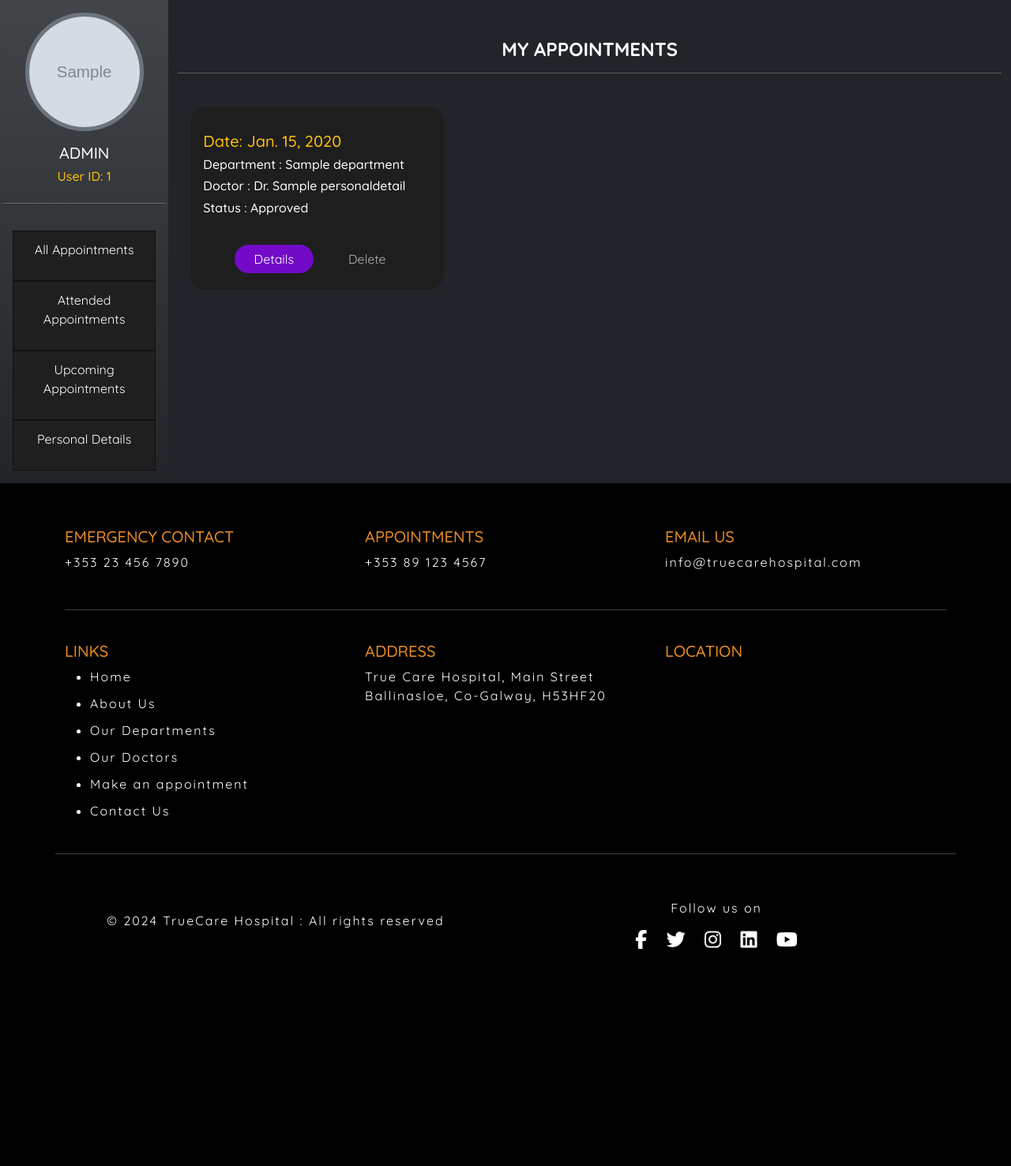
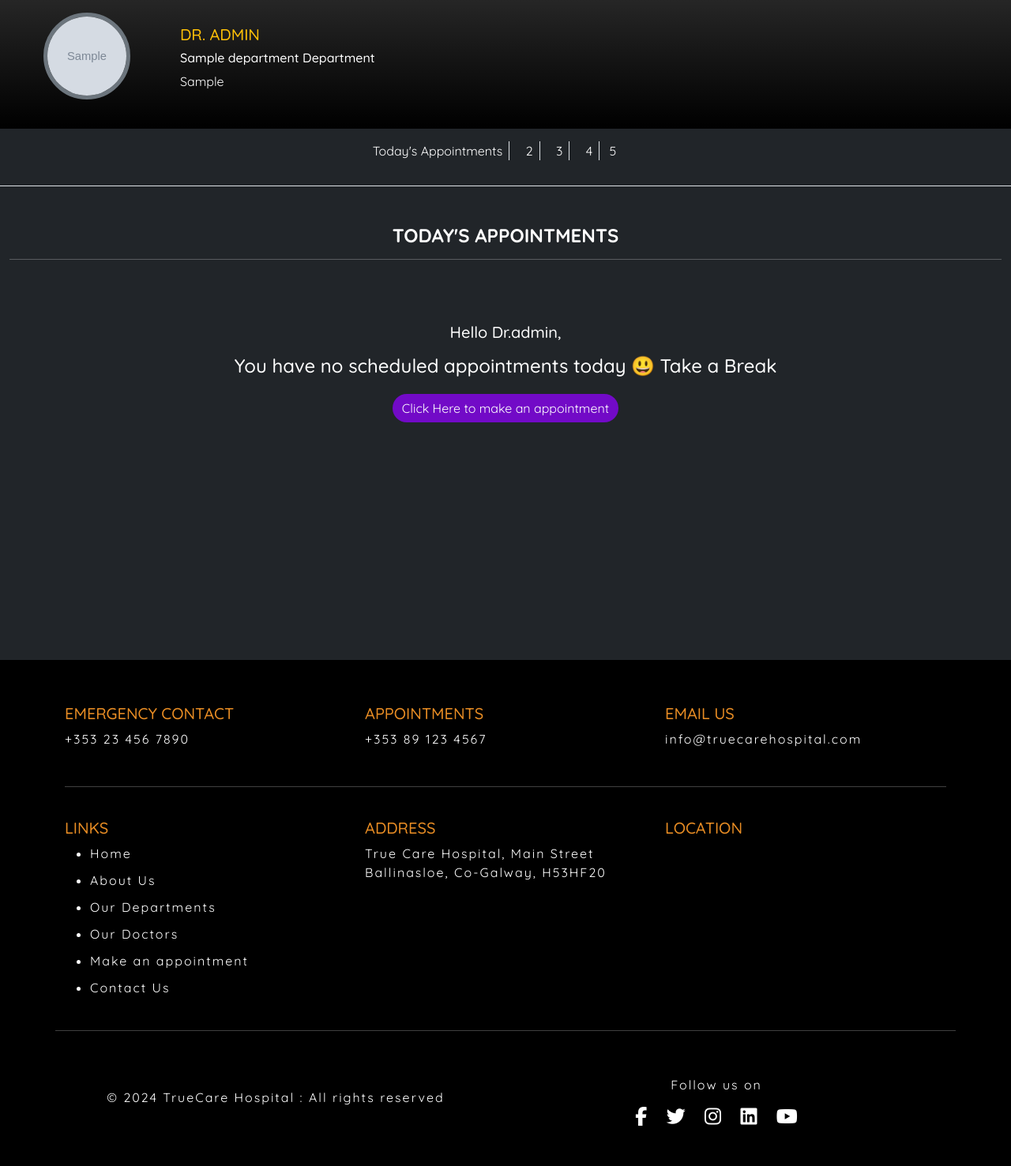
Before and after one commit to EbyChacko/true-care, a Django app: page /doctor_profile/ in a window 1280 px wide. Shown: the part 214-1691 px from the top of the page at 79% size. Before the commit the page ends 1416 px from the top, so only its background shows below. Run offline with Django 5.2, Linux system fonts and the light colour scheme; a user stored in the database is signed in; tables that the repository leaves empty hold one stand-in row (values such as "Sample post"); grey boxes marked "Sample" are stand-in pictures; parts of the project's set-up code (start-up, migrations or seed data) failed here and were passed over; some libraries are stand-ins or nearby versions.

Commit message:
add doctor today appointments page

```diff
--- a/home/models.py
+++ b/home/models.py
@@ -75,9 +75,6 @@ def create_or_update_doctor(sender, instance, created, **kwargs):
         doctor.save()
 
 
-
-
-
 #model for the patients details
 class Patient(models.Model):
     user = models.OneToOneField(User, null=True, on_delete=models.CASCADE)
@@ -88,7 +85,7 @@ class Patient(models.Model):
         ordering = ['personal_details']
 
     def __str__(self):
-         return f"Patient: {self.personal_details}"
+         return f"{self.personal_details}"
 
 
 
--- a/home/views.py
+++ b/home/views.py
@@ -3,6 +3,7 @@ from django.contrib.auth.decorators import login_required
 from django.contrib import messages
 from django.utils import timezone
 from django.db.models import Q
+from datetime import date
 from django.views.decorators.http import require_POST
 from django.views import generic, View
 from django.http import HttpResponseRedirect, JsonResponse
@@ -230,8 +231,6 @@ def appointment_details(request, id):
     now = timezone.now()
     personal_detail = request.user.patient.personal_details
     patient = request.user.patient
-    print(personal_detail.picture)
-    print(personal_detail.name)
     return render(request,'appointment_details.html',{
         'personal_detail': personal_detail,
         'patient': patient,
@@ -299,22 +298,26 @@ def get_doctors(request):
 
 def doctor_profile(request):
     user = request.user
-    now = timezone.now()
+    now = date.today()
     personal_detail = request.user.patient.personal_details
     patient = request.user.patient
-    appointments = booking.objects.filter(patient_id__user=user).order_by('booking_date')
-    attended_appointments = booking.objects.filter(patient_id__user=user, attended=True).order_by('booking_date')
-    upcoming_appointments = booking.objects.filter(
-    Q(patient_id__user=user) & (Q(attended=False) | Q(attended__isnull=True))
-).order_by('booking_date')
-    return render(request,'doctor_profile.html',{
+    doctor = personal_detail.doctor
+    all_appointments = booking.objects.filter(doctor__personal_details=personal_detail).order_by('booking_date')
+    today_appointments = all_appointments.filter(booking_date=now)
+    pending_appointments_today = today_appointments.filter(approved=False)
+    upcoming_appointments = all_appointments.filter(booking_date__gt=now)
+    attended_appointments = all_appointments.filter(attended=True)
+    return render(request, 'doctor_profile.html', {
         'personal_detail': personal_detail,
         'patient': patient,
-        'appointments': appointments,
+        'doctor':doctor,
+        'all_appointments': all_appointments,
+        'today_appointments': today_appointments,
+        'pending_appointments_today': pending_appointments_today,
+        'upcoming_appointments': upcoming_appointments,
         'attended_appointments': attended_appointments,
-        'upcoming_appointments':upcoming_appointments,
-        'now' : now,
-        })
+        'now': now,
+    })
 
 
 def add_doctor_details(request):
--- a/static/css/style.css
+++ b/static/css/style.css
@@ -203,15 +203,6 @@ footer h5 {
     text-decoration: none;
 }
 
-/* .doctor_photo {
-    width: 100px;
-    height:280px;
-    border-radius: 30px;
-    object-fit: cover;
-    border: 1px solid rgb(97, 97, 97);
-    box-shadow: #c7c7c7 0 10px 5px -5px;
-} */
-
 .message_container {
     min-height: 350px;
     margin-bottom: 300px;
@@ -240,5 +231,21 @@ footer h5 {
 
 .appointment_div:hover {
     cursor: pointer;
-    background-color: rgb(21, 21, 21);
+    background: rgb(21, 21, 21);
 }
+
+.doctor_appointment_div {
+    background-color: rgb(30, 30, 30);
+    min-height: 50px;
+    padding: 11px;
+    margin:4px 0;
+}
+
+.doctor_appointment_div:hover {
+    cursor: pointer;
+    background: rgb(21, 21, 21);
+}
+
+.inner_nav{
+    background-color: #222222;
+}
--- a/templates/doctor_profile.html
+++ b/templates/doctor_profile.html
@@ -8,66 +8,65 @@
 
 <div class="container-fluid bg-body-secondery">
     <div class="row">
-        <div class="col-sm-12 col-md-3 col-xl-2 bg-dark text-white bg-gradient p-3" id="sidebar">
-            <div class="row d-flex justify-content-center align-items-center">
+        <div class="col-sm-12 bg-black text-white bg-gradient p-3" id="top_bar">
+            <div class="row">
+                <div class="col-4 col-sm-3 col-xl-2">
                     {% if personal_detail.picture %}
                     <a href="{% url 'update_picture' %}" class="text-reset text-decoration-none">
                         <img src="{{ personal_detail.picture.url }}" alt="profile picture"
                             class="rounded-circle border border-5 border-secondary"
-                        style="width: 150px; height: 150px; object-fit: cover;">
+                            style="width: 110px; height: 110px; object-fit: cover;">
                     </a>
                     {% else %}
                     <a href="{% url 'update_picture' %}" class="text-reset text-decoration-none">
                         <img src="https://res.cloudinary.com/dgd5gtn1w/image/upload/v1707688057/60111_ulq1yz.jpg"
                             alt="profile picture" class="rounded-circle border border-5 border-secondary"
-                        style="width: 150px; height: 150px; object-fit: cover;">
+                            style="width: 110px; height: 110px; object-fit: cover;">
                     </a>
                     {% endif %}
-                <div class="col-12 text-center py-3">
-                    <h5 class="text-uppercase">{{ user }}</h5>
-                    <h6 class="text-warning">User ID: {{ user.id }}</h6>
                 </div>
-                <hr class="col-12 dotted">
+                <div class=" col-6 col-sm-6 col-md-7 col-xl-3 text-start py-3">
+                    <h5 class="text-uppercase text-warning">Dr. {{ user }}</h5>
+                    <h6 class="">{{ doctor.department }} Department </h6>
+                    <p>{{ doctor.designation }}</p>
+                </div>
 
-                <div class="col-12 col-sm-3 col-md-12 text-center pt-3">
-                    <a href="#all_appointments" id="all_appointments_link" class="profile_button d-flex justify-content-center align-items-center text-reset text-decoration-none">
-                        <div class="col-12 button_bg text-center" style="min-height:50px;">
-                            <p class="text-white">All Appointments</p>
-                        </div>
-                    </a>
-                </div>
-                <div class="col-12 col-sm-3 col-md-12 text-center">
-                    <a href="#attended_appointments" id="attended_appointments_link" class="profile_button d-flex justify-content-center align-items-center text-reset text-decoration-none">
-                        <div class="col-12 button_bg text-center" style="min-height:50px;">
-                            <p class="text-white">Attended Appointments</p>
-                        </div>
-                    </a>
-                </div>
-                <div class="col-12 col-sm-3 col-md-12 text-center">
-                    <a href="#upcoming_appointments" id="upcoming_appointments_link" class="profile_button d-flex justify-content-center align-items-center text-reset text-decoration-none">
-                        <div class="col-12 button_bg text-center" style="min-height:50px;">
-                            <p class="text-white">Upcoming Appointments</p>
-                        </div>
-                    </a>
-                </div>
-                <div class="col-12 col-sm-3 col-md-12 text-center">
-                    <a href="#personal_Details" id="personal_Details_link" class="profile_button d-flex justify-content-center align-items-center text-reset text-decoration-none">
-                        <div class="col-12 button_bg text-center" style="min-height:50px;">
-                            <p class="text-white">Personal Details</p>
-                        </div>
-                    </a>
             </div>
         </div>
+        <div class="col-12 bg-dark pe-5 d-flex border-bottom justify-content-center align-items-center">
+            <nav class="bg-transparent m-3">
+                <div class="container ">
+                    <div class="d-flex justify-content-center">
+                        <ul class="list-inline">
+                            <li class="list-inline-item px-2  border-end">
+                                <a class="text-decoration-none text-white" href="#"> Today's Appointments</a>
+                            </li>
+                            <li class="list-inline-item px-2 border-end">
+                                <a class="text-decoration-none text-white" href="#">2</a>
+                            </li>
+                            <li class="list-inline-item px-2 border-end">
+                                <a class="text-decoration-none text-white" href="#">3</a>
+                            </li>
+                            <li class="list-inline-item px-2 border-end">
+                                <a class="text-decoration-none text-white" href="#">4</a>
+                            </li>
+                            <li class="list-inline-item ">
+                                <a class="text-decoration-none text-white" href="#">5</a>
+                            </li>
+                        </ul>
+
+                    </div>
+                </div>
+            </nav>
         </div>
 
-
-        <div class="col-sm-12 col-md-9 col-xl-10 text-centre align-items-center pb-3 bg-dark" id="main-content"
-            style="min-height: 600px;">
+        <div class="col-sm-12 text-centre align-items-center pb-3 bg-dark" id="main-content" style="min-height: 600px;">
             <div class="row">
                 <div id="personal_Details" class="col-12  text-white py-5">
                     <h4 class="text-uppercase text- start pb=5"><strong>Personal Details</strong></h4>
                     <hr>
-                    <div class="row pt-3 px-3 text-start d-flex justify-content-center align-items-center  text-uppercase">
+                    <div
+                        class="row pt-3 px-3 text-start d-flex justify-content-center align-items-center  text-uppercase">
                         <div class="col-sm-8 col-lg-6 col-xl-4 border border-secondary rounded-5 p-5">
                             <div class="row">
 
@@ -79,8 +78,7 @@
                             <p> Zip-code : {{ personal_detail.zipcode }}</p>
                             <p> Date Of Birth : {{ patient.date_of_birth }}</p>
                             <p> Gender : {{ personal_detail.gender }}</p>
-                            <a href="{% url 'update_profile' %}"
-                                class="text-reset text-decoration-none px-2">
+                            <a href="{% url 'update_profile' %}" class="text-reset text-decoration-none px-2">
                                 <h5 type="submit" class="btn button3" value="">Update</h5>
                             </a>
                         </div>
@@ -88,45 +86,38 @@
                 </div>
 
                 <div id="all_appointments" class="col-12 text-white py-5 ">
-                    <h4 class="text-uppercase pb=5"><strong>My Appointments</strong></h4>
+                    <h4 class="text-uppercase pb=5"><strong>Today's Appointments</strong></h4>
                     <hr>
                     <div class="row pt-3 px-3">
-                        {% if appointments %}
-                        {% for appointment in appointments %}
-                        <div class="col-sm-12 col-md-6 col-xl-4 text-center">
+                        {% if today_appointments %}
+                        {% for appointment in today_appointments %}
+                        <div class="col-sm-12 text-center">
                             <a href="{% url 'appointment_details' id=appointment.id %}"
                                 class=" text-reset text-decoration-none">
-                                <div class="appointment_div text-start p-3">
-                                    <div class="row py-3">
-                                        <h5 class=" text-warning">Date: {{ appointment.booking_date }}</h5>
-                                        <h6 class=" text-white">Department : {{ appointment.department }}</h6>
-                                        <h6 class=" text-white">Doctor : Dr. {{ appointment.doctor }}</h6>
-                                        <h6 class=" text-white">Status : {% if appointment.approved %}Approved
-                                            {% else%}Not Approved{% endif %}</h6>
+                                <div class="doctor_appointment_div text-start ps-4 p-2">
+                                    <div class="row py-2">
+                                        <div class="col-sm-4 border-start border-end border-opacity-50 ps-4">
+                                            <h5 class="text-uppercase text-warning">{{ appointment.patient_id }}</h5>
                                         </div>
-                                    <div class="row">
-                                        <div class="col-12 d-flex justify-content-center pt-2">
-                                            <a href="{% url 'appointment_details' id=appointment.id %}"
-                                                class="text-reset text-decoration-none px-2">
-                                                <h5 type="submit" class="btn button3" value="">Details</h5>
-                                            </a>
-                                            {% if appointment.booking_date > now.date %}
-                                            <a href="{% url 'delete_appointment' id=appointment.id %}"
-                                                onclick="return confirm('Are you sure you want to delete this appointment?');"
-                                                class="text-reset text-decoration-none px-2">
-                                                <h5 class="btn button2">Delete</h5>
-                                            </a>
-                                            {% else %}
-                                            <button type="button" class="btn button2" disabled>Delete</button>
+                                        <div class="col-sm-4 border-start border-end border-opacity-50 ps-4">
+                                            <h6 class=" text-white">Patient ID : {{ appointment.patient_id.id }}</h6>
+                                        </div>
+                                        <div class="col-sm-4 border-start border-end border-opacity-50 ps-4">
+                                            {% if appointment.attended %}
+                                            <h6 class=" text-success">Attended</h6>
+                                            {% else%}
+                                                <h6 class="text-danger">Not Attended</h6>
                                             {% endif %}
                                         </div>
                                     </div>
                                 </div>
                             </a>
+
                         </div>
                         {% endfor %}
                         {% else %}
-                        <h4 class="pt-5 pb-2">You have no scheduled appointments. Book now!</h4>
+                        <h5 class="pt-5 pb-2">Hello Dr.{{user}}, </h5>
+                        <h4 class="pb-2">You have no scheduled appointments today 😃 Take a Break</h4>
                         <div>
                             <a class="btn button3" href="{% url 'appointment' %}">
                                 Click Here to make an appointment</a>
```
Lines whose indentation alone changed are shown as unchanged.
